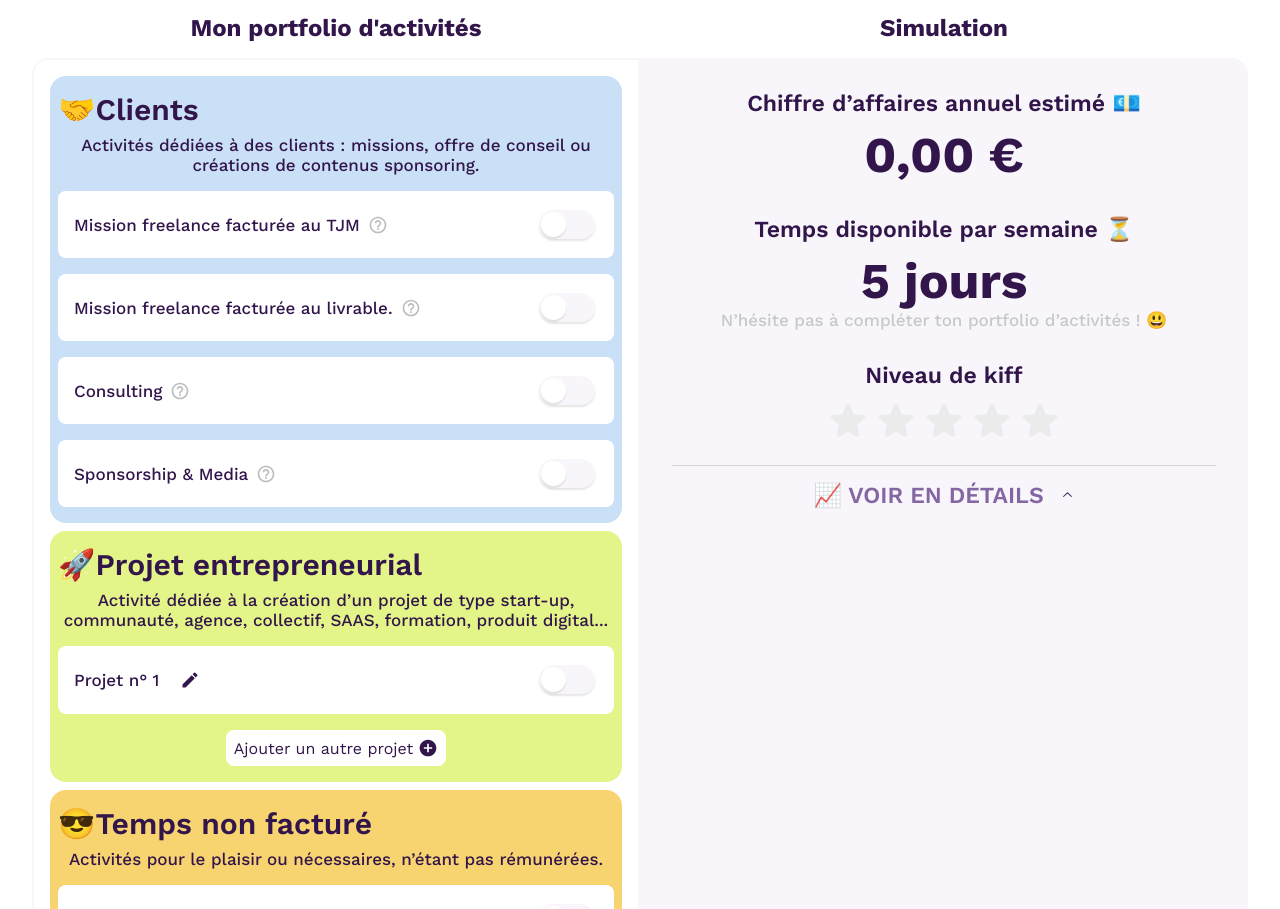
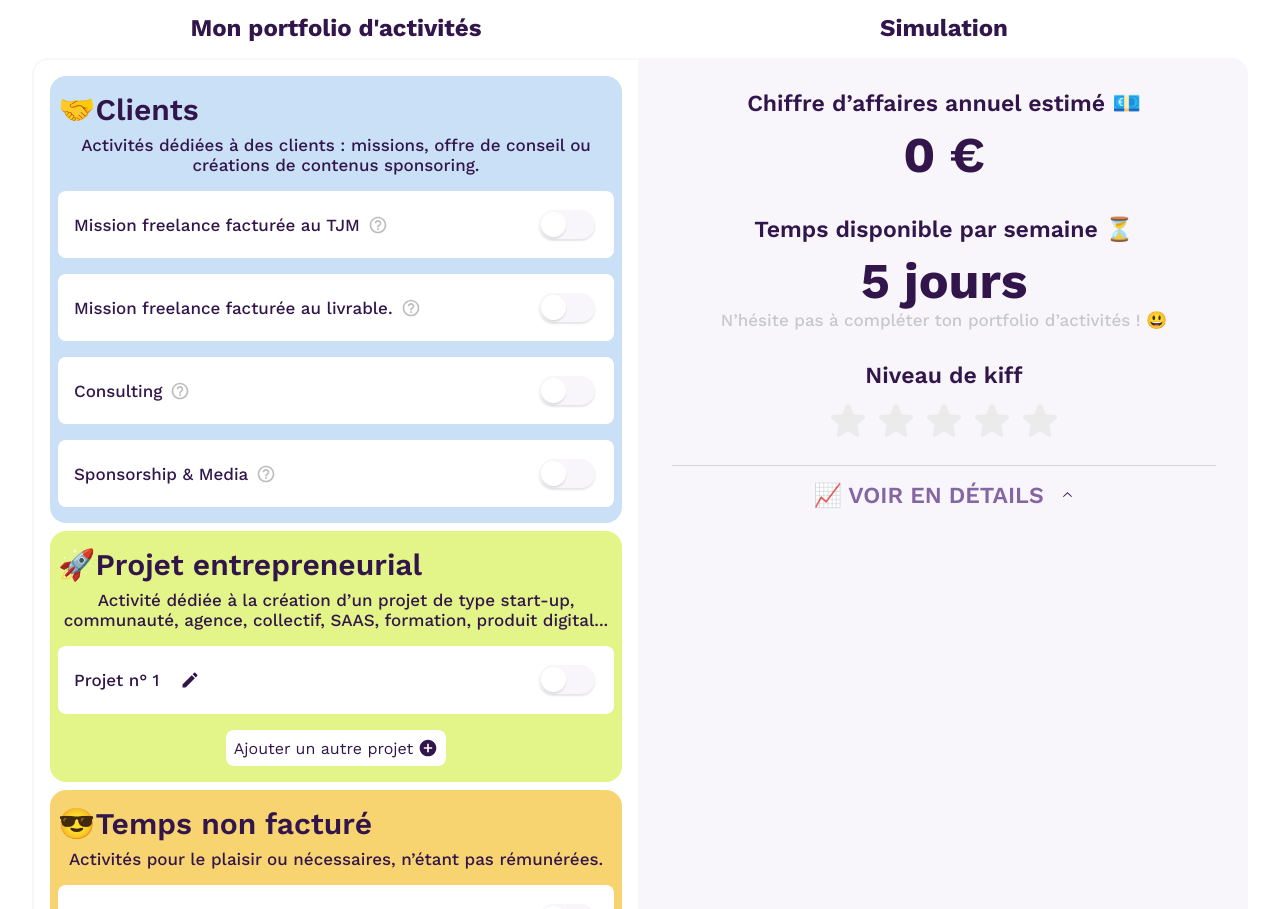
Before and after one commit to troptropcontent/freelance_revenue_simulator, a React (Vite) app in the folder frontend/: page / in a window 1280 px wide. Shown: the part 800-1709 px from the top of the page. Built offline with nearby package versions, Linux system fonts and the light colour scheme.

Commit message:
display rounded turnover using i18next x Intl API.

```diff
--- a/frontend/src/components/simulator/results/ResultsDetails.tsx
+++ b/frontend/src/components/simulator/results/ResultsDetails.tsx
@@ -33,7 +33,7 @@ const ResultsDetails = () => {
       value: total_annual_turnover,
       formater: (value) => (
         <Text style="biggest" align="center">
-          {t("common.currency.EUR", { value: Math.round(value * 2) / 2 })}
+          {t("common.currency.EUR_NO_DIGITS", { value })}
         </Text>
       ),
     },
--- a/frontend/src/locales/fr/translation.json
+++ b/frontend/src/locales/fr/translation.json
@@ -11,7 +11,7 @@
         },
         "currency": {
           "EUR": "{{value, currency(currency: 'EUR')}}",
-          "EUR_NO_DIGITS": "{{value, currency(currency: 'EUR', maximumFractionDigits: 0)}}"
+          "EUR_NO_DIGITS": "{{value, currency(currency: 'EUR'; minimumFractionDigits: 0;maximumFractionDigits: 0)}}"
         },
         "frequencies": {
           "by_month": "par mois",
```
